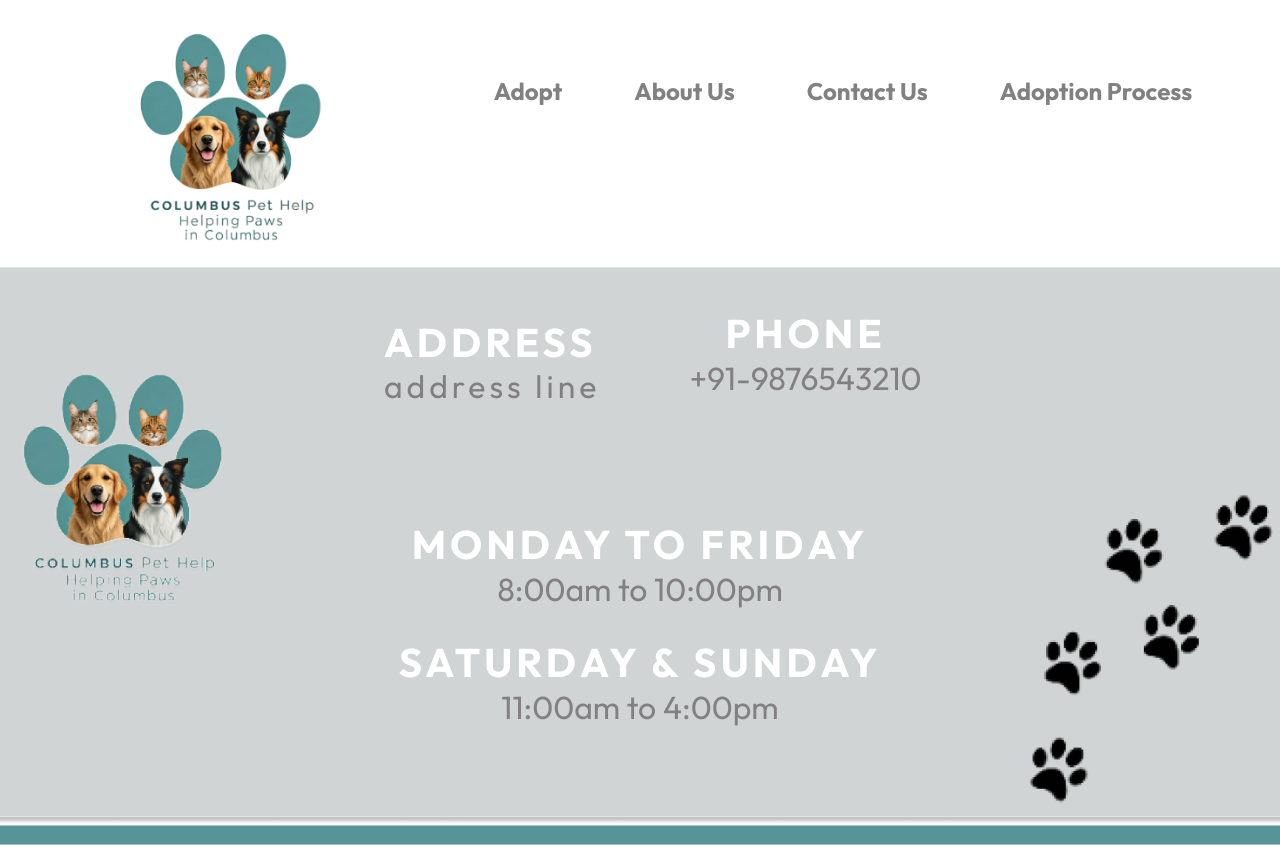
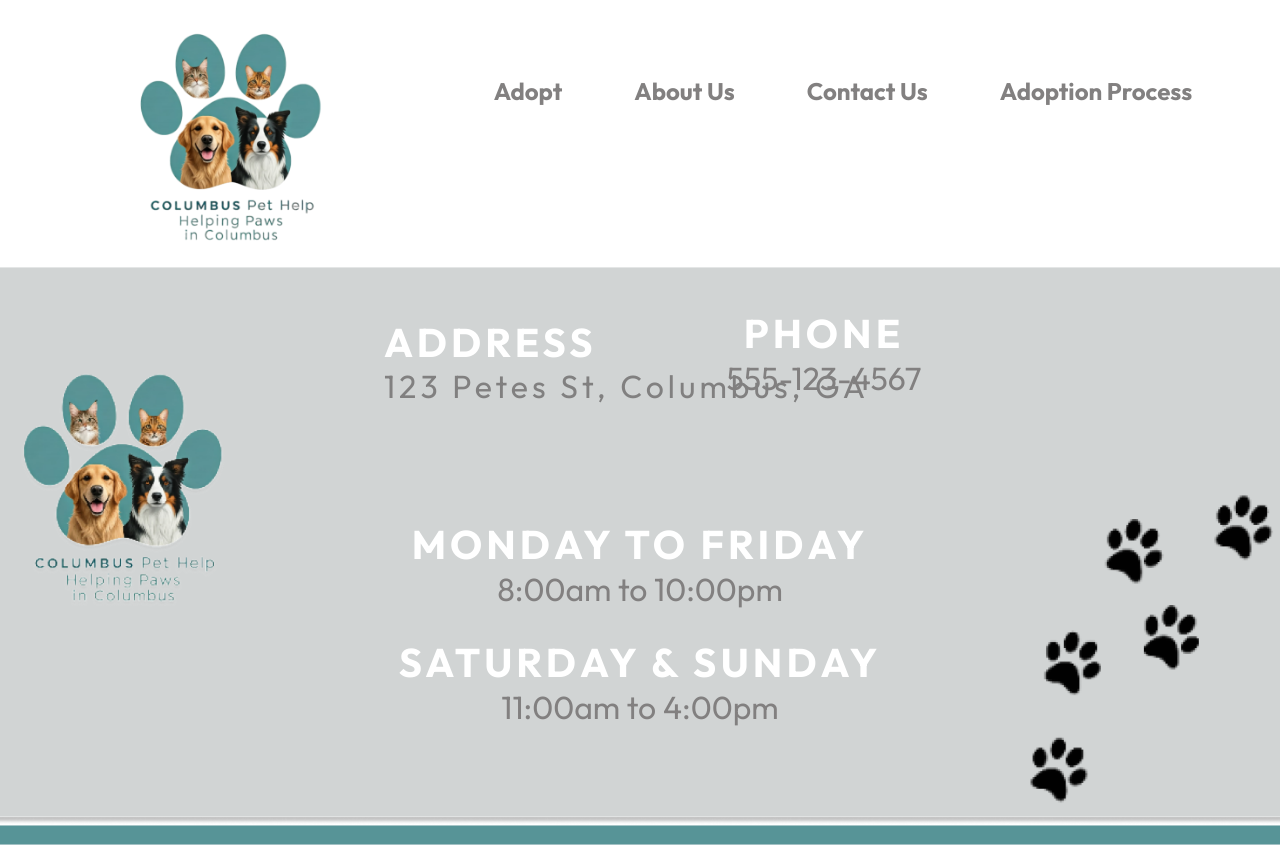
Before and after one commit to zl-conley/projectwebsite, a Flask app: template templates/header_footer.html in a window 1280 px wide. Shown: the part 13-865 px from the top of the page. Run offline with Flask 3, Linux system fonts and the light colour scheme; the template is opened without the code that fills it, so the values that code supplies are empty; some libraries are stand-ins or nearby versions.

Commit message:
Update header_footer.html

```diff
--- a/templates/header_footer.html
+++ b/templates/header_footer.html
@@ -55,7 +55,7 @@
                     </div>
                     <div class="columnphone-1">
                         <h1 class="phone-1 ui heading size-headinglg">Phone</h1>
-                        <p class = "phoneline ui text size-textxs">+91-9876543210</p>
+                        <p class = "phoneline ui text size-textxs">555-123-4567</p>
                     </div>
                     <div class="flex-col-end-center columnmondayfri">
                         <h1 class="mondayfriday-1 ui heading size-headinglg">Monday to Friday</h1>
@@ -68,7 +68,7 @@
                         <img src="./static/images/cat-and-dog-image-footer.png" alt="Geminigenerate" class="geminigenerate-3">
                     </div>
                     <h1 class="address ui heading size-headinglg">Address</h1>
-                    <p class = "addressline-1 ui text size-textxs">address line</p>
+                    <p class = "addressline-1 ui text size-textxs">123 Petes St, Columbus, GA</p>
                 </div>
             </footer>
         </div>
```
